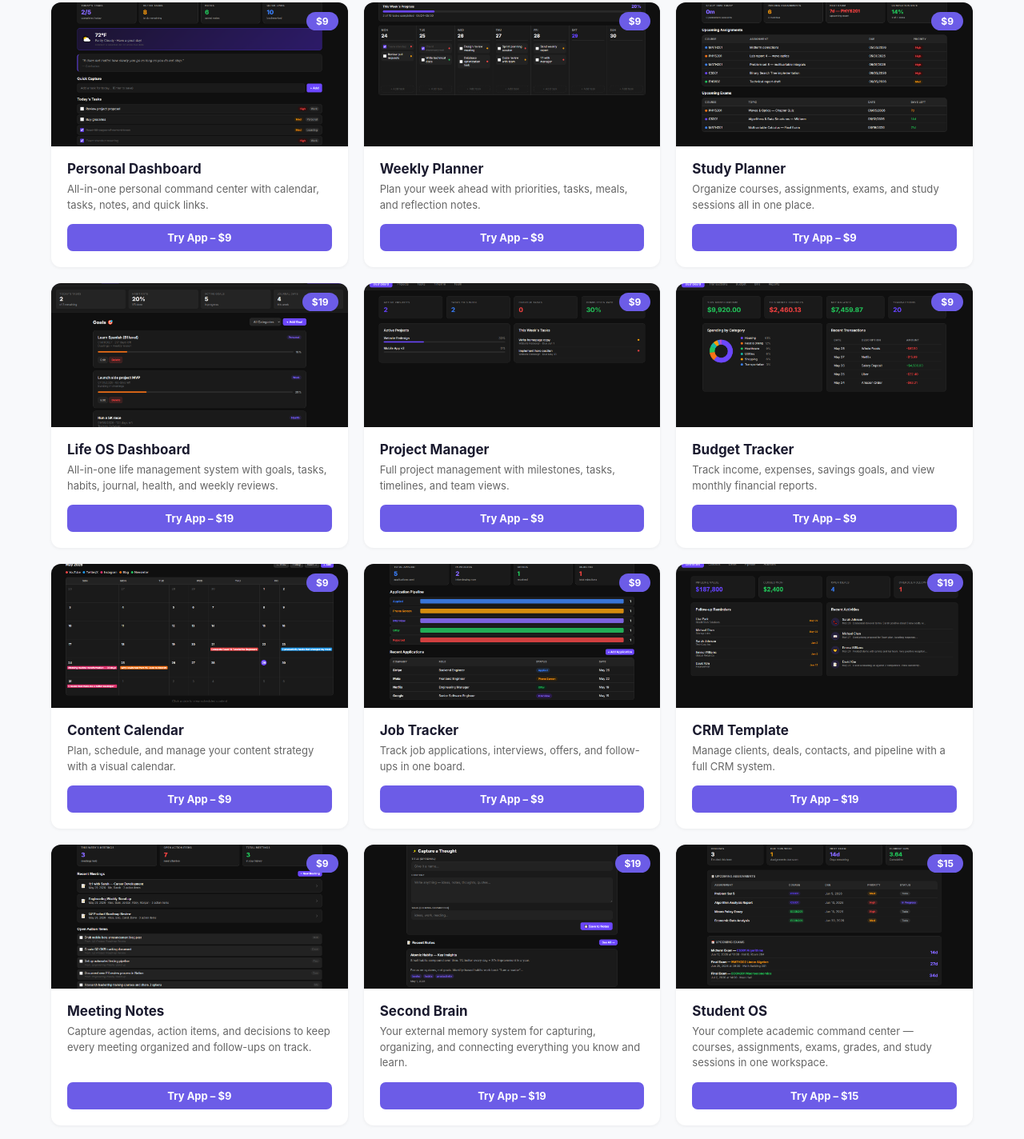
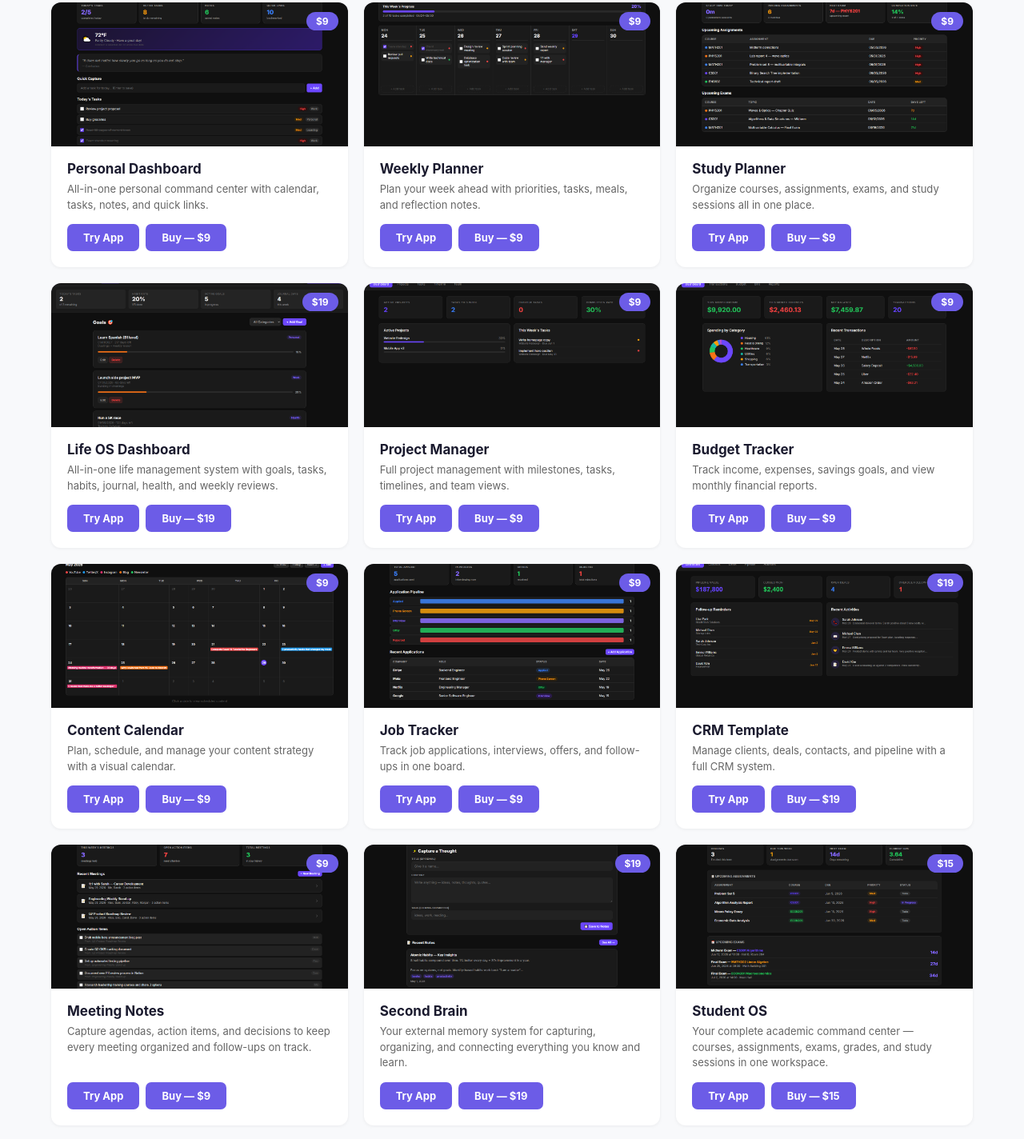
Before and after one commit to woxxxxxxxx/notiontemplafix, a plain HTML site: page index.html in a window 1280 px wide. Shown: the part 815-2239 px from the top of the page at 80% size. Drawn offline with Linux system fonts and the light colour scheme.

Commit message:
Add Try App buttons to premium cards on index.html and my-library.html

```diff
--- a/index.html
+++ b/index.html
@@ -52,6 +52,9 @@
  .card .body .card-btn:hover{background:#5a4bd6}
  .card .body .card-btn.outline{background:transparent;color:#6c5ce7;border:1.5px solid #6c5ce7}
  .card .body .card-btn.outline:hover{background:#6c5ce7;color:#fff}
+ .btn-row{display:flex;gap:8px;flex-wrap:wrap}
+ .card-btn.dark{background:#1a1a2e;font-size:12px;padding:7px 12px}
+ .card-btn.dark:hover{background:#6c5ce7}
  .footer{background:#1a1a2e;color:#aaa;text-align:center;padding:32px 20px;font-size:13px;margin-top:auto}
  .footer a{color:#aaa;text-decoration:none}
  .footer a:hover{color:#fff}
@@ -100,22 +103,22 @@
 <div class="card" data-price="free"><div class="thumb"><img src="/images/previews/book-tracker-app.png" alt="Book Tracker"><span class="price-tag free">Free</span></div><div class="body"><h3>Book Tracker</h3><p>Log books you read, track reading goals, and save notes and favorite quotes.</p><a class="card-btn" href="/book-tracker-app.html">Open Free App</a></div></div>
 <div class="card" data-price="free"><div class="thumb"><img src="/images/previews/goal-tracker-app.png" alt="Goal Tracker"><span class="price-tag free">Free</span></div><div class="body"><h3>Goal Tracker</h3><p>Set, track, and achieve your goals by breaking them into milestones and monitoring your progress.</p><a class="card-btn" href="/goal-tracker-app.html">Open Free App</a></div></div>
 
-<div class="card" data-price="premium"><div class="thumb"><img src="/images/previews/personal-dashboard-app.png" alt="Personal Dashboard"><span class="price-tag paid">$9</span></div><div class="body"><h3>Personal Dashboard</h3><p>All-in-one personal command center with calendar, tasks, notes, and quick links.</p><a class="card-btn" href="https://notiontemplafix.lemonsqueezy.com/checkout/buy/a9fcf35a-c307-44dd-9ca0-9ad3ddcb6584" target="_blank" rel="noopener">Try App – $9</a></div></div>
-<div class="card" data-price="premium"><div class="thumb"><img src="/images/previews/weekly-planner-app.png" alt="Weekly Planner"><span class="price-tag paid">$9</span></div><div class="body"><h3>Weekly Planner</h3><p>Plan your week ahead with priorities, tasks, meals, and reflection notes.</p><a class="card-btn" href="https://notiontemplafix.lemonsqueezy.com/checkout/buy/bd798ed2-554a-4de7-961c-30a107875c84" target="_blank" rel="noopener">Try App – $9</a></div></div>
-<div class="card" data-price="premium"><div class="thumb"><img src="/images/previews/study-planner-app.png" alt="Study Planner"><span class="price-tag paid">$9</span></div><div class="body"><h3>Study Planner</h3><p>Organize courses, assignments, exams, and study sessions all in one place.</p><a class="card-btn" href="https://notiontemplafix.lemonsqueezy.com/checkout/buy/4701313c-55d7-4984-b8e7-63179a5aa91b" target="_blank" rel="noopener">Try App – $9</a></div></div>
-<div class="card" data-price="premium"><div class="thumb"><img src="/images/previews/life-os-app.png" alt="Life OS Dashboard"><span class="price-tag paid">$19</span></div><div class="body"><h3>Life OS Dashboard</h3><p>All-in-one life management system with goals, tasks, habits, journal, health, and weekly reviews.</p><a class="card-btn" href="/life-os-app.html">Try App – $19</a></div></div>
-<div class="card" data-price="premium"><div class="thumb"><img src="/images/previews/project-manager-app.png" alt="Project Manager"><span class="price-tag paid">$9</span></div><div class="body"><h3>Project Manager</h3><p>Full project management with milestones, tasks, timelines, and team views.</p><a class="card-btn" href="https://notiontemplafix.lemonsqueezy.com/checkout/buy/1eb16d33-e975-45cc-bbc2-4d538ccbf34b" target="_blank" rel="noopener">Try App – $9</a></div></div>
-<div class="card" data-price="premium"><div class="thumb"><img src="/images/previews/budget-tracker-app.png" alt="Budget Tracker"><span class="price-tag paid">$9</span></div><div class="body"><h3>Budget Tracker</h3><p>Track income, expenses, savings goals, and view monthly financial reports.</p><a class="card-btn" href="https://notiontemplafix.lemonsqueezy.com/checkout/buy/c1195b2d-079e-4572-86e9-72be4b0920c9" target="_blank" rel="noopener">Try App – $9</a></div></div>
-<div class="card" data-price="premium"><div class="thumb"><img src="/images/previews/content-calendar-app.png" alt="Content Calendar"><span class="price-tag paid">$9</span></div><div class="body"><h3>Content Calendar</h3><p>Plan, schedule, and manage your content strategy with a visual calendar.</p><a class="card-btn" href="https://notiontemplafix.lemonsqueezy.com/checkout/buy/08216c91-848d-4696-9114-da346332f64d" target="_blank" rel="noopener">Try App – $9</a></div></div>
-<div class="card" data-price="premium"><div class="thumb"><img src="/images/previews/job-tracker-app.png" alt="Job Tracker"><span class="price-tag paid">$9</span></div><div class="body"><h3>Job Tracker</h3><p>Track job applications, interviews, offers, and follow-ups in one board.</p><a class="card-btn" href="https://notiontemplafix.lemonsqueezy.com/checkout/buy/d7139060-d38f-4bd1-b281-3f8f7f612a81" target="_blank" rel="noopener">Try App – $9</a></div></div>
-<div class="card" data-price="premium"><div class="thumb"><img src="/images/previews/crm-template-app.png" alt="CRM Template"><span class="price-tag paid">$19</span></div><div class="body"><h3>CRM Template</h3><p>Manage clients, deals, contacts, and pipeline with a full CRM system.</p><a class="card-btn" href="https://notiontemplafix.lemonsqueezy.com/checkout/buy/2e347777-7f62-4a5d-9d34-113a5b497a60" target="_blank" rel="noopener">Try App – $19</a></div></div>
-<div class="card" data-price="premium"><div class="thumb"><img src="/images/previews/meeting-notes-app.png" alt="Meeting Notes"><span class="price-tag paid">$9</span></div><div class="body"><h3>Meeting Notes</h3><p>Capture agendas, action items, and decisions to keep every meeting organized and follow-ups on track.</p><a class="card-btn" href="https://notiontemplafix.lemonsqueezy.com/checkout/buy/0e693918-d7db-4a5b-a9a8-9cd46a5dac59" target="_blank" rel="noopener">Try App – $9</a></div></div>
-<div class="card" data-price="premium"><div class="thumb"><img src="/images/previews/second-brain-app.png" alt="Second Brain"><span class="price-tag paid">$19</span></div><div class="body"><h3>Second Brain</h3><p>Your external memory system for capturing, organizing, and connecting everything you know and learn.</p><a class="card-btn" href="/second-brain-app.html">Try App – $19</a></div></div>
-<div class="card" data-price="premium"><div class="thumb"><img src="/images/previews/student-os-app.png" alt="Student OS"><span class="price-tag paid">$15</span></div><div class="body"><h3>Student OS</h3><p>Your complete academic command center — courses, assignments, exams, grades, and study sessions in one workspace.</p><a class="card-btn" href="/student-os-app.html">Try App – $15</a></div></div>
-<div class="card" data-price="premium"><div class="thumb"><img src="/images/previews/business-os-app.png" alt="Business OS"><span class="price-tag paid">$29</span></div><div class="body"><h3>Business OS</h3><p>A complete operating system for your business — projects, clients, tasks, OKRs, and financials in one place.</p><a class="card-btn" href="/business-os-app.html">Try App – $29</a></div></div>
-<div class="card" data-price="premium"><div class="thumb"><img src="/images/previews/finance-tracker-app.png" alt="Finance Tracker Pro"><span class="price-tag paid">$15</span></div><div class="body"><h3>Finance Tracker Pro</h3><p>Complete visibility into your personal finances — income, expenses, investments, savings goals, and net worth.</p><a class="card-btn" href="/finance-tracker-app.html">Try App – $15</a></div></div>
-<div class="card" data-price="premium"><div class="thumb"><img src="/images/previews/content-creator-app.png" alt="Content Creator OS"><span class="price-tag paid">$19</span></div><div class="body"><h3>Content Creator OS</h3><p>Your complete content production studio — plan, create, schedule, and track all platforms from one workspace.</p><a class="card-btn" href="/content-creator-app.html">Try App – $19</a></div></div>
-<div class="card" data-price="premium"><div class="thumb"><img src="/images/previews/freelancer-hub-app.png" alt="Freelancer Hub"><span class="price-tag paid">$15</span></div><div class="body"><h3>Freelancer Hub</h3><p>Your complete freelance business manager — clients, projects, invoices, time tracking, and income all in one place.</p><a class="card-btn" href="/freelancer-hub-app.html">Try App – $15</a></div></div>
+<div class="card" data-price="premium"><div class="thumb"><img src="/images/previews/personal-dashboard-app.png" alt="Personal Dashboard"><span class="price-tag paid">$9</span></div><div class="body"><h3>Personal Dashboard</h3><p>All-in-one personal command center with calendar, tasks, notes, and quick links.</p><div class="btn-row"><a class="card-btn" href="/personal-dashboard-app.html">Try App</a><a class="card-btn dark" href="https://notiontemplafix.lemonsqueezy.com/checkout/buy/a9fcf35a-c307-44dd-9ca0-9ad3ddcb6584" target="_blank" rel="noopener">Buy — $9</a></div></div></div>
+<div class="card" data-price="premium"><div class="thumb"><img src="/images/previews/weekly-planner-app.png" alt="Weekly Planner"><span class="price-tag paid">$9</span></div><div class="body"><h3>Weekly Planner</h3><p>Plan your week ahead with priorities, tasks, meals, and reflection notes.</p><div class="btn-row"><a class="card-btn" href="/weekly-planner-app.html">Try App</a><a class="card-btn dark" href="https://notiontemplafix.lemonsqueezy.com/checkout/buy/bd798ed2-554a-4de7-961c-30a107875c84" target="_blank" rel="noopener">Buy — $9</a></div></div></div>
+<div class="card" data-price="premium"><div class="thumb"><img src="/images/previews/study-planner-app.png" alt="Study Planner"><span class="price-tag paid">$9</span></div><div class="body"><h3>Study Planner</h3><p>Organize courses, assignments, exams, and study sessions all in one place.</p><div class="btn-row"><a class="card-btn" href="/study-planner-app.html">Try App</a><a class="card-btn dark" href="https://notiontemplafix.lemonsqueezy.com/checkout/buy/4701313c-55d7-4984-b8e7-63179a5aa91b" target="_blank" rel="noopener">Buy — $9</a></div></div></div>
+<div class="card" data-price="premium"><div class="thumb"><img src="/images/previews/life-os-app.png" alt="Life OS Dashboard"><span class="price-tag paid">$19</span></div><div class="body"><h3>Life OS Dashboard</h3><p>All-in-one life management system with goals, tasks, habits, journal, health, and weekly reviews.</p><div class="btn-row"><a class="card-btn" href="/life-os-app.html">Try App</a><a class="card-btn dark" href="https://notiontemplafix.lemonsqueezy.com/checkout/buy/838cf7a7-6733-4ddb-8350-6a451479a809" target="_blank" rel="noopener">Buy — $19</a></div></div></div>
+<div class="card" data-price="premium"><div class="thumb"><img src="/images/previews/project-manager-app.png" alt="Project Manager"><span class="price-tag paid">$9</span></div><div class="body"><h3>Project Manager</h3><p>Full project management with milestones, tasks, timelines, and team views.</p><div class="btn-row"><a class="card-btn" href="/project-manager-app.html">Try App</a><a class="card-btn dark" href="https://notiontemplafix.lemonsqueezy.com/checkout/buy/1eb16d33-e975-45cc-bbc2-4d538ccbf34b" target="_blank" rel="noopener">Buy — $9</a></div></div></div>
+<div class="card" data-price="premium"><div class="thumb"><img src="/images/previews/budget-tracker-app.png" alt="Budget Tracker"><span class="price-tag paid">$9</span></div><div class="body"><h3>Budget Tracker</h3><p>Track income, expenses, savings goals, and view monthly financial reports.</p><div class="btn-row"><a class="card-btn" href="/budget-tracker-app.html">Try App</a><a class="card-btn dark" href="https://notiontemplafix.lemonsqueezy.com/checkout/buy/c1195b2d-079e-4572-86e9-72be4b0920c9" target="_blank" rel="noopener">Buy — $9</a></div></div></div>
+<div class="card" data-price="premium"><div class="thumb"><img src="/images/previews/content-calendar-app.png" alt="Content Calendar"><span class="price-tag paid">$9</span></div><div class="body"><h3>Content Calendar</h3><p>Plan, schedule, and manage your content strategy with a visual calendar.</p><div class="btn-row"><a class="card-btn" href="/content-calendar-app.html">Try App</a><a class="card-btn dark" href="https://notiontemplafix.lemonsqueezy.com/checkout/buy/08216c91-848d-4696-9114-da346332f64d" target="_blank" rel="noopener">Buy — $9</a></div></div></div>
+<div class="card" data-price="premium"><div class="thumb"><img src="/images/previews/job-tracker-app.png" alt="Job Tracker"><span class="price-tag paid">$9</span></div><div class="body"><h3>Job Tracker</h3><p>Track job applications, interviews, offers, and follow-ups in one board.</p><div class="btn-row"><a class="card-btn" href="/job-tracker-app.html">Try App</a><a class="card-btn dark" href="https://notiontemplafix.lemonsqueezy.com/checkout/buy/d7139060-d38f-4bd1-b281-3f8f7f612a81" target="_blank" rel="noopener">Buy — $9</a></div></div></div>
+<div class="card" data-price="premium"><div class="thumb"><img src="/images/previews/crm-template-app.png" alt="CRM Template"><span class="price-tag paid">$19</span></div><div class="body"><h3>CRM Template</h3><p>Manage clients, deals, contacts, and pipeline with a full CRM system.</p><div class="btn-row"><a class="card-btn" href="/crm-template-app.html">Try App</a><a class="card-btn dark" href="https://notiontemplafix.lemonsqueezy.com/checkout/buy/2e347777-7f62-4a5d-9d34-113a5b497a60" target="_blank" rel="noopener">Buy — $19</a></div></div></div>
+<div class="card" data-price="premium"><div class="thumb"><img src="/images/previews/meeting-notes-app.png" alt="Meeting Notes"><span class="price-tag paid">$9</span></div><div class="body"><h3>Meeting Notes</h3><p>Capture agendas, action items, and decisions to keep every meeting organized and follow-ups on track.</p><div class="btn-row"><a class="card-btn" href="/meeting-notes-app.html">Try App</a><a class="card-btn dark" href="https://notiontemplafix.lemonsqueezy.com/checkout/buy/0e693918-d7db-4a5b-a9a8-9cd46a5dac59" target="_blank" rel="noopener">Buy — $9</a></div></div></div>
+<div class="card" data-price="premium"><div class="thumb"><img src="/images/previews/second-brain-app.png" alt="Second Brain"><span class="price-tag paid">$19</span></div><div class="body"><h3>Second Brain</h3><p>Your external memory system for capturing, organizing, and connecting everything you know and learn.</p><div class="btn-row"><a class="card-btn" href="/second-brain-app.html">Try App</a><a class="card-btn dark" href="https://notiontemplafix.lemonsqueezy.com/checkout/buy/1c61f64e-d34b-4876-8ed9-b9aba02ec3e3" target="_blank" rel="noopener">Buy — $19</a></div></div></div>
+<div class="card" data-price="premium"><div class="thumb"><img src="/images/previews/student-os-app.png" alt="Student OS"><span class="price-tag paid">$15</span></div><div class="body"><h3>Student OS</h3><p>Your complete academic command center — courses, assignments, exams, grades, and study sessions in one workspace.</p><div class="btn-row"><a class="card-btn" href="/student-os-app.html">Try App</a><a class="card-btn dark" href="https://notiontemplafix.lemonsqueezy.com/checkout/buy/47341d6a-8b3e-4228-abda-33d07a33c92b" target="_blank" rel="noopener">Buy — $15</a></div></div></div>
+<div class="card" data-price="premium"><div class="thumb"><img src="/images/previews/business-os-app.png" alt="Business OS"><span class="price-tag paid">$29</span></div><div class="body"><h3>Business OS</h3><p>A complete operating system for your business — projects, clients, tasks, OKRs, and financials in one place.</p><div class="btn-row"><a class="card-btn" href="/business-os-app.html">Try App</a><a class="card-btn dark" href="https://notiontemplafix.lemonsqueezy.com/checkout/buy/08055181-7730-4390-ba81-b5faa9f621cb" target="_blank" rel="noopener">Buy — $29</a></div></div></div>
+<div class="card" data-price="premium"><div class="thumb"><img src="/images/previews/finance-tracker-app.png" alt="Finance Tracker Pro"><span class="price-tag paid">$15</span></div><div class="body"><h3>Finance Tracker Pro</h3><p>Complete visibility into your personal finances — income, expenses, investments, savings goals, and net worth.</p><div class="btn-row"><a class="card-btn" href="/finance-tracker-app.html">Try App</a><a class="card-btn dark" href="https://notiontemplafix.lemonsqueezy.com/checkout/buy/20d2604e-3554-438f-b493-74dd5728801f" target="_blank" rel="noopener">Buy — $15</a></div></div></div>
+<div class="card" data-price="premium"><div class="thumb"><img src="/images/previews/content-creator-app.png" alt="Content Creator OS"><span class="price-tag paid">$19</span></div><div class="body"><h3>Content Creator OS</h3><p>Your complete content production studio — plan, create, schedule, and track all platforms from one workspace.</p><div class="btn-row"><a class="card-btn" href="/content-creator-app.html">Try App</a><a class="card-btn dark" href="https://notiontemplafix.lemonsqueezy.com/checkout/buy/abedadda-729b-483d-9c07-430c74158a1d" target="_blank" rel="noopener">Buy — $19</a></div></div></div>
+<div class="card" data-price="premium"><div class="thumb"><img src="/images/previews/freelancer-hub-app.png" alt="Freelancer Hub"><span class="price-tag paid">$15</span></div><div class="body"><h3>Freelancer Hub</h3><p>Your complete freelance business manager — clients, projects, invoices, time tracking, and income all in one place.</p><div class="btn-row"><a class="card-btn" href="/freelancer-hub-app.html">Try App</a><a class="card-btn dark" href="https://notiontemplafix.lemonsqueezy.com/checkout/buy/52d2c14d-6fe5-4e95-835d-f7f8041827f2" target="_blank" rel="noopener">Buy — $15</a></div></div></div>
 </div>
 
 <section class="faq" id="faq">
```
Also changed, not shown: my-library.html (+2 -2 lines).
